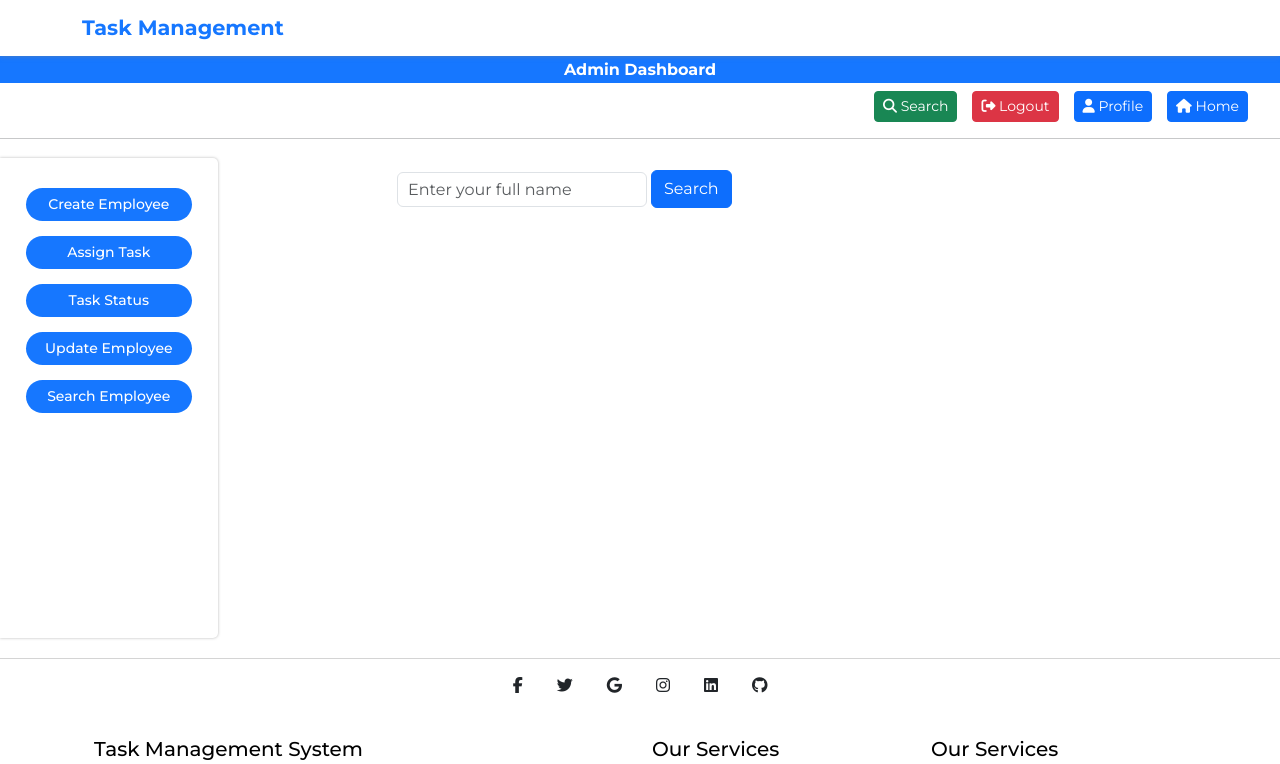
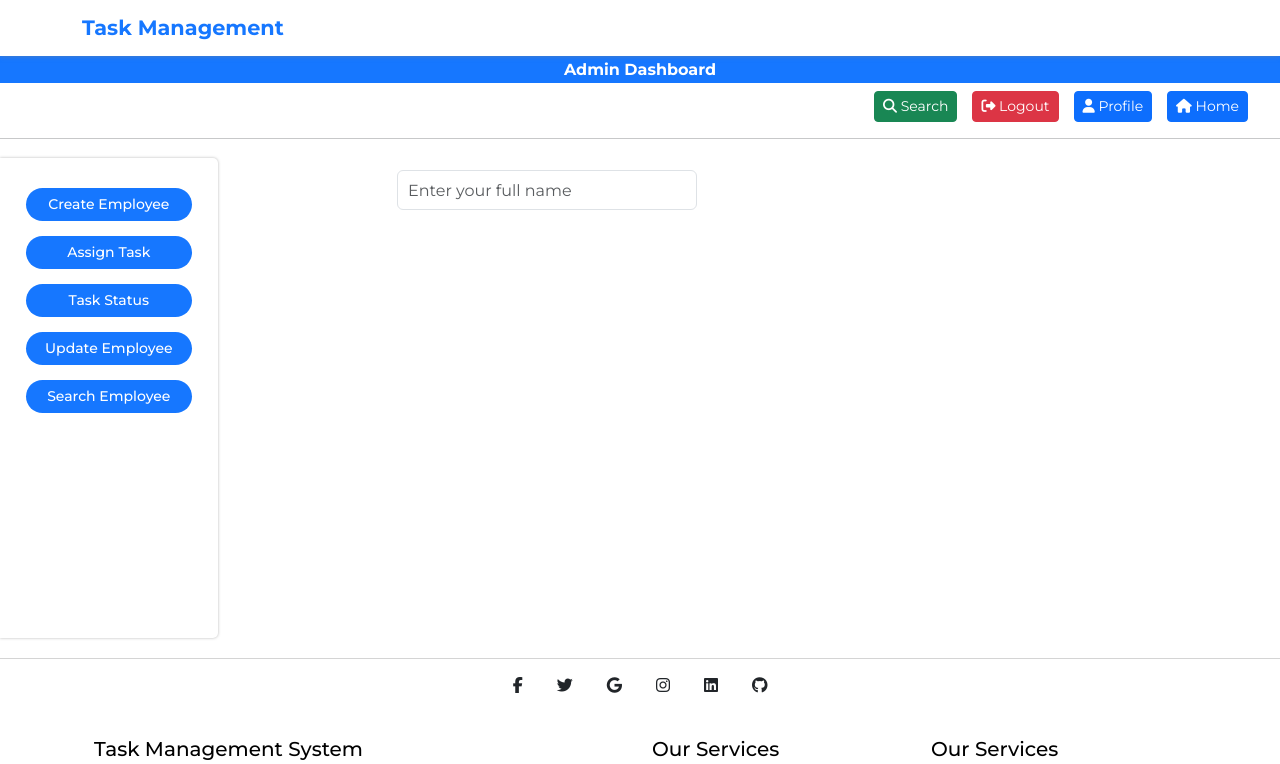
Before and after one commit to suraj-raj01/Task-Management-System, a React (Vite) app in the folder client/: page /admindashboard/searchemployee in a window 1280 px wide. Shown: the top 764 px of the page. Built offline with nearby package versions, Linux system fonts and the light colour scheme; no server answers; sample sign-in values are in the browser's storage.

Commit message:
Task Management

```diff
--- a/client/src/Admin/SearchEmployee.jsx
+++ b/client/src/Admin/SearchEmployee.jsx
@@ -131,7 +131,7 @@ const SearchEmployee = () => {
   return (
     <>
       <div id="display" style={{ overflowY: "scroll" }}>
-      <Form className="d-flex" style={{width:'350px'}} id="search">
+      <Form className="d-flex" style={{width:'400px'}} id="search">
             <Form.Control
               type="search"
               placeholder="Enter your full name"
@@ -140,7 +140,7 @@ const SearchEmployee = () => {
               name="search"
               onChange={(e)=>{setInput(e.target.value)}}
             />
-            <Button variant="primary">Search</Button>
+            {/* <Button variant="primary">Search</Button> */}
           </Form>
           <br />
         {isVisible ? (
--- a/client/src/style/style.css
+++ b/client/src/style/style.css
@@ -267,9 +267,9 @@ h2 {
 }
 
 #search input {
-    width: 250px;
-    height: 35px;
-    padding: 6px 10px;
+    width: 300px;
+    height: 40px;
+    padding: 5px 10px;
 }
 
 #taskstatus td {
@@ -508,7 +508,7 @@ strong {
         padding: 0;
     }
     #search input{
-        width: 180px;
+        width: 260px;
     }
     #usertask {
         width: 100%;
```
